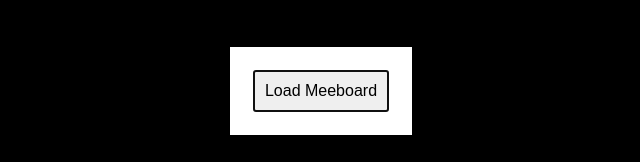
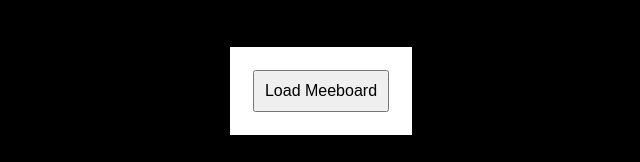
Before and after one commit to jstnlawson/meeboard-pwa, a plain HTML site: page index.html in a window 1280 px wide. Shown: the part 309-471 px from the top of the page, without its empty margins (319-959 px from the left). Drawn offline with Linux system fonts and the light colour scheme.

Commit message:
added html and css settings to stop highlighting and zoom

```diff
--- a/index.html
+++ b/index.html
@@ -2,7 +2,7 @@
 <html>
   <head>
     <meta charset="utf-8" />
-    <meta name="viewport" content="width=device-width, initial-scale=1, user-scalable=no, minimal-ui" />
+    <meta name="viewport" content="width=device-width, initial-scale=1, maximum-scale=1.0, user-scalable=no, minimal-ui" />
     <link
       rel="apple-touch-icon"
       sizes="180x180"
--- a/styles.css
+++ b/styles.css
@@ -19,10 +19,21 @@ html {
     /* font-family: sans-serif; */
     font-family: monospace;
     color: var(--brown);
-    user-select: none; /* Disable text selection */
-    -webkit-tap-highlight-color: transparent; /* Remove tap highlight on mobile */
-    outline: none; /* Remove outline when buttons are focused */
 }
+
+button,
+input,
+select,
+textarea,
+div {
+    -webkit-user-select: none; /* Disable text selection */
+    -moz-user-select: none;
+    -ms-user-select: none;
+    user-select: none;
+    -webkit-tap-highlight-color: transparent; /* Remove mobile tap highlight */
+    outline: none; /* Remove focus outline */
+}
+
 
 dialog::backdrop {
     background-color: #000000bc;
```
